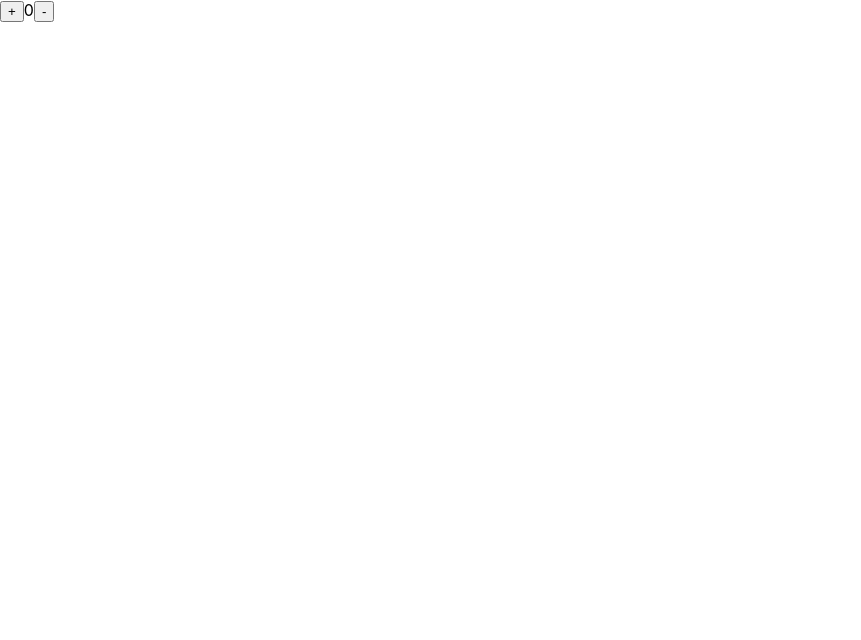
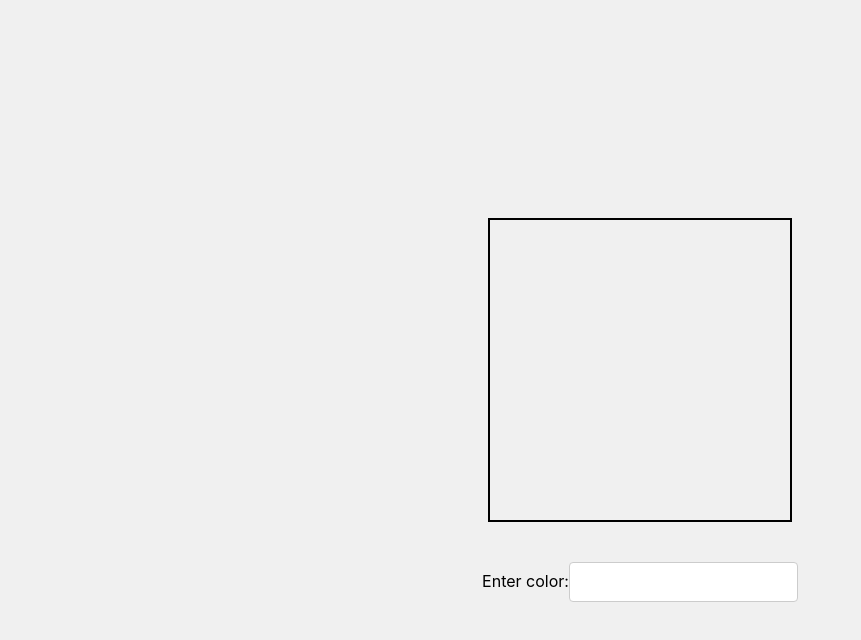
Before and after one commit to Bayelaye313/reactIntro, a React (Create React App) app in the folder reactconcepts/: page / in a window 1280 px wide. Shown: the top 640 px of the page, without its empty margins (0-861 px from the left). Built offline with nearby package versions, Linux system fonts and the light colour scheme.

Commit message:
callback component and props

```diff
--- a/reactconcepts/src/App.css
+++ b/reactconcepts/src/App.css
@@ -1,7 +1,38 @@
+/* App global styles */
 .App {
   text-align: center;
+  display: flex;
+  flex-direction: column;
+  align-items: center;
+  justify-content: center;
+  min-height: 100vh;
+  background-color: #f0f0f0;
 }
 
+/* Style for the square container */
+.conteneur {
+  width: 300px;
+  height: 300px;
+  background-color: white;
+  border: 2px solid #000;
+  margin: 20px;
+  transition: background-color 0.3s ease;
+  display: flex;
+  align-items: center;
+  justify-content: center;
+}
+
+/* Optional: Style for form or input inside */
+form {
+  margin-top: 20px;
+}
+
+input[type="text"] {
+  padding: 10px;
+  font-size: 16px;
+  border: 1px solid #ccc;
+  border-radius: 4px;
+}
 .App-logo {
   height: 40vmin;
   pointer-events: none;
--- a/reactconcepts/src/App.js
+++ b/reactconcepts/src/App.js
@@ -1,11 +1,23 @@
 import logo from './logo.svg';
 import './App.css';
 import Counter from './components/Counter';
+import Welcome from './components/Welcome';
+import { useState } from 'react';
+import CallBack from './components/CallBack';
 
 function App() {
+
+
+
+  const [Uicolor , setUiColor] = useState(0)
+  const getColor= (color)=>{
+    setUiColor(color)
+  }
   return (
-    <div>
-      <Counter/>
+    <div className='App'>
+      <div className='conteneur' style={{background:`${Uicolor}` }}>
+      </div>
+      <CallBack getCol = {getColor} />
     </div>
   );
 }
--- /dev/null
+++ b/reactconcepts/src/components/CallBack.jsx
@@ -0,0 +1,22 @@
+import React, { useState } from "react";
+
+function CallBack({ getCol }) {
+  const [color, setColor] = useState("");
+
+  const handleChange = (ev) => {
+    const { value } = ev.target;
+    setColor(value);
+    console.log("val", value);
+    getCol(value);
+  };
+  return (
+    <form>
+      <label htmlFor="">
+        Enter color:
+        <input type="text" value={color} onChange={handleChange} />
+      </label>
+    </form>
+  );
+}
+
+export default CallBack;
--- a/reactconcepts/src/components/Counter.js
+++ /dev/null
@@ -1,20 +0,0 @@
-import React, { Component } from 'react'
-import PropTypes from 'prop-types'
-
-export default class Counter extends Component {
-  static propTypes = {
-    prop: PropTypes
-  }
-
-  render() {
-    return (
-      <div>
-        <button>+</button>
-        <span>0</span>
-        <button>-</button>
-
-
-      </div>
-    )
-  }
-}
--- /dev/null
+++ b/reactconcepts/src/components/Counter.jsx
@@ -0,0 +1,12 @@
+import React, { useState } from "react";
+
+function Counter({ count, onClick }) {
+  return (
+    <div>
+      <button onClick={onClick}>+</button>
+      <span>{count}</span>
+    </div>
+  );
+}
+
+export default Counter;
--- /dev/null
+++ b/reactconcepts/src/components/Welcome.jsx
@@ -0,0 +1,11 @@
+import React from "react";
+
+function Welcome(props) {
+  return (
+    <div>
+      Welcome {props.name} {props.prenom}{" "}
+    </div>
+  );
+}
+
+export default Welcome;
```
Also changed, not shown: reactconcepts/src/index.css (line endings or trailing spaces).
